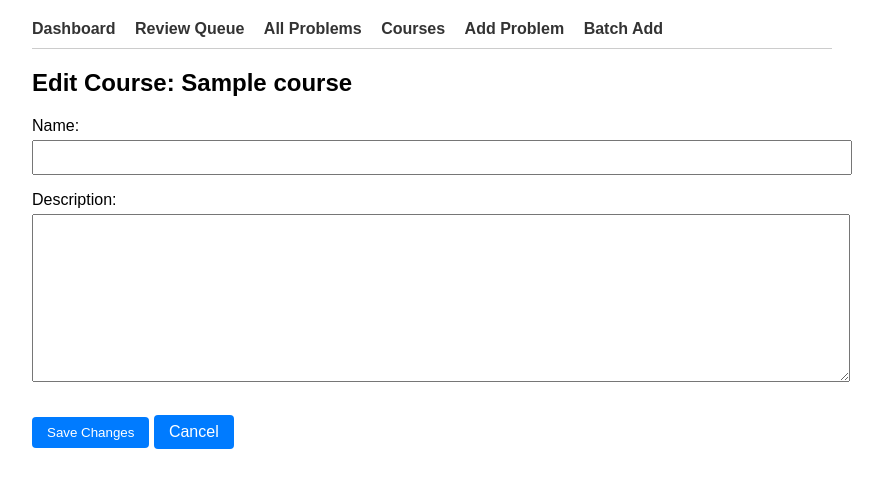
After one commit to entropost/codeforge, a Django app: template core/templates/core/edit_course.html in a window 1280 px wide. The commit adds this page. Shown: the top 488 px of the page, without its empty margins (208-1091 px from the left). Run offline with Django 5.2, Linux system fonts and the light colour scheme; the template is opened without the code that fills it: values that come from a table or form of the project are taken from there, others are empty; tables that the repository leaves empty hold one stand-in row (values such as "Sample post").

Commit message:
feat: Implement course editing functionality with new view, template, URL, and tests.

```diff
--- a/core/templates/core/course_detail.html
+++ b/core/templates/core/course_detail.html
@@ -10,6 +10,7 @@
 <div style="margin-bottom: 20px;">
     <a href="{% url 'review_queue' %}?course={{ course.id }}" class="btn">Review Course</a>
     <a href="{% url 'import_problems' course.id %}" class="btn">Import Problems</a>
+    <a href="{% url 'edit_course' course.id %}" class="btn">Edit Course</a>
     <a href="{% url 'toggle_course_pause' course.id %}" class="btn btn-warning">
         {% if course.is_paused %}Unpause{% else %}Pause{% endif %} Course
     </a>
--- a/core/templates/core/course_list.html
+++ b/core/templates/core/course_list.html
@@ -13,6 +13,7 @@
         {% endif %}
         <p>{{ course.description }}</p>
         <p>Problems: {{ course.problems.count }}</p>
+        <a href="{% url 'edit_course' course.id %}" class="btn">Edit</a>
         <a href="{% url 'toggle_course_pause' course.id %}" class="btn">
             {% if course.is_paused %}Unpause{% else %}Pause{% endif %} Course
         </a>
--- /dev/null
+++ b/core/templates/core/edit_course.html
@@ -0,0 +1,11 @@
+{% extends 'core/base.html' %}
+
+{% block content %}
+<h2>Edit Course: {{ course.name }}</h2>
+<form method="post">
+    {% csrf_token %}
+    {{ form.as_p }}
+    <button type="submit" class="btn">Save Changes</button>
+    <a href="{% url 'course_detail' course.id %}" class="btn btn-secondary">Cancel</a>
+</form>
+{% endblock %}
--- a/core/urls.py
+++ b/core/urls.py
@@ -13,6 +13,7 @@ urlpatterns = [
     path('courses/', views.course_list, name='course_list'),
     path('courses/create/', views.create_course, name='create_course'),
     path('courses/<int:course_id>/', views.course_detail, name='course_detail'),
+    path('courses/<int:course_id>/edit/', views.edit_course, name='edit_course'),
     path('courses/<int:course_id>/delete/', views.delete_course, name='delete_course'),
     path('courses/<int:course_id>/import/', views.import_problems, name='import_problems'),
     path('toggle-pause/<int:record_id>/', views.toggle_problem_pause, name='toggle_problem_pause'),
```
Also changed, not shown: core/tests.py (+10 -0 lines), core/views.py (+11 -0 lines).
